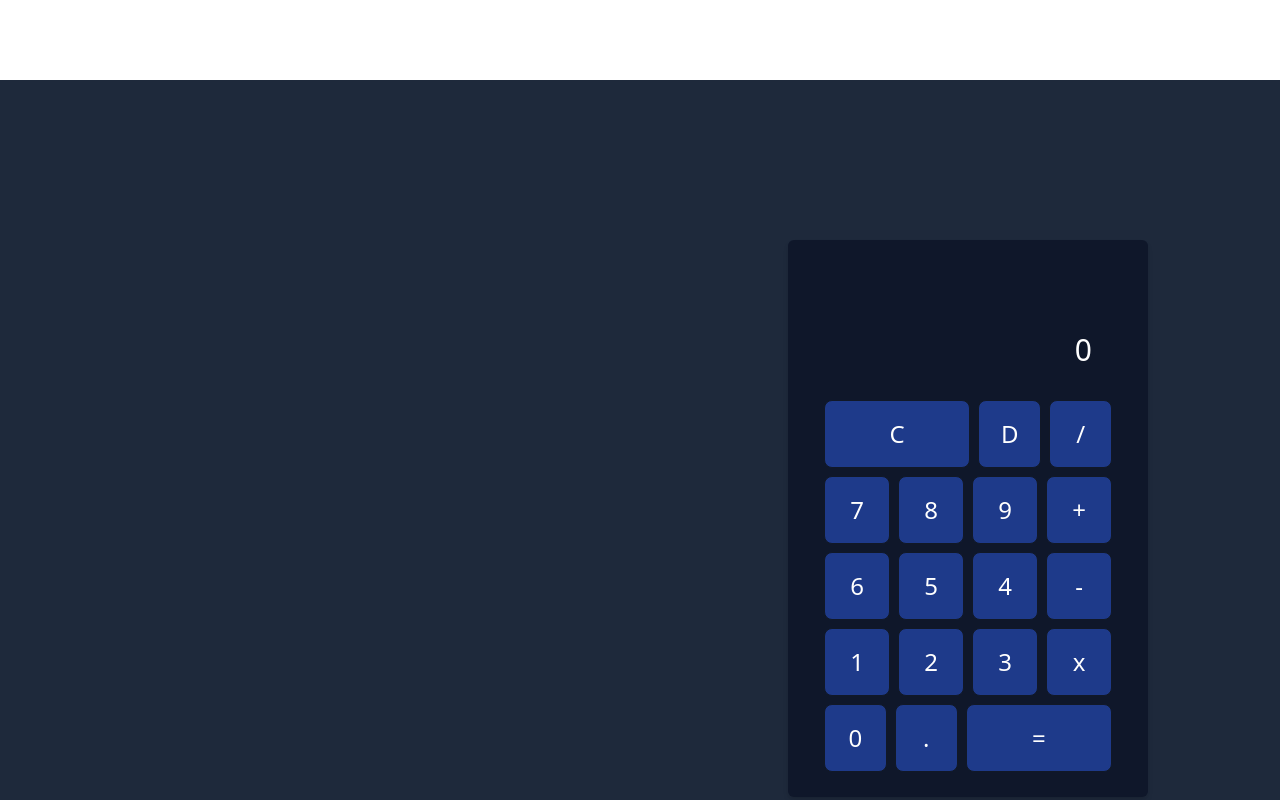
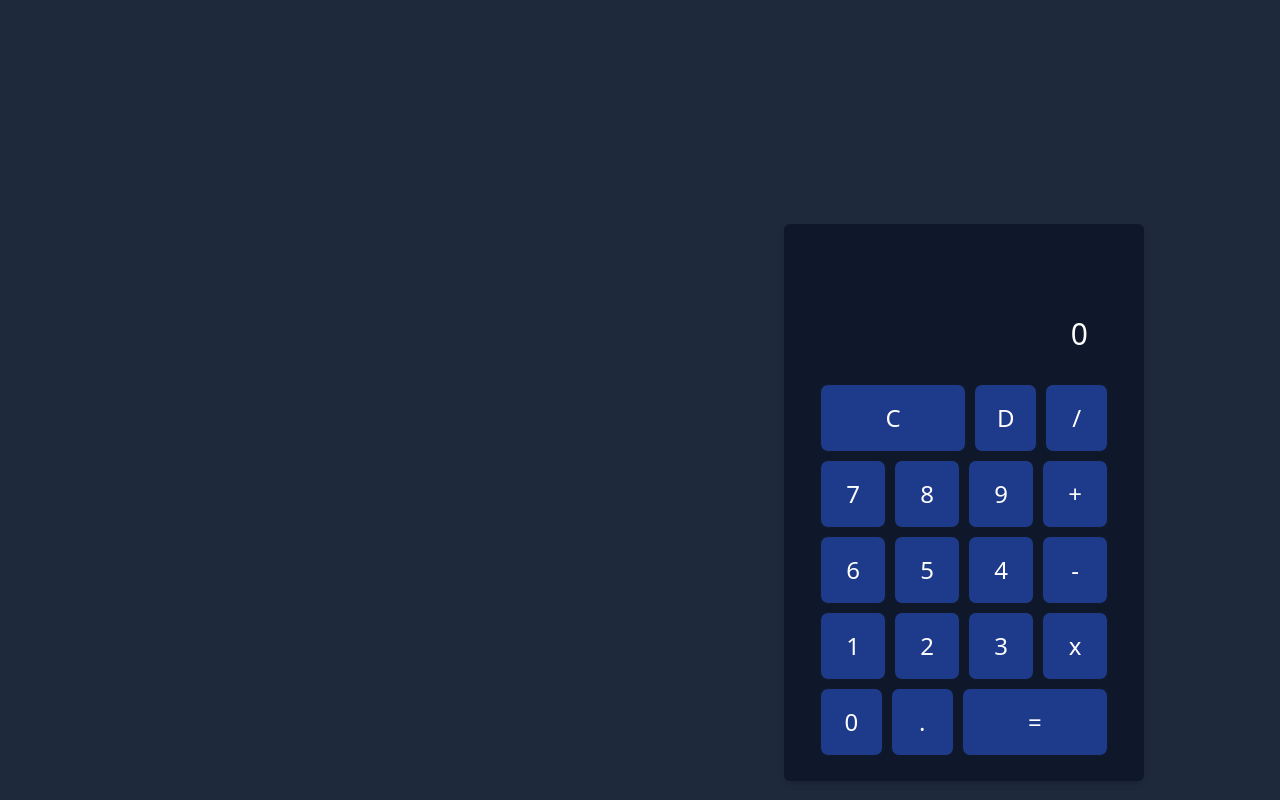
Before and after one commit to fhariza29/Calc-nextjs, a Next.js app: page / in a window 1280 px wide. Shown: the top 800 px of the page. Built offline with nearby package versions, Linux system fonts and the light colour scheme.

Commit message:
mengedit backgorund

```diff
--- a/pages/index.js
+++ b/pages/index.js
@@ -4,8 +4,8 @@ import Calc from './calc'
 
 const index = () => {
   return (
-    <div className=' bg-slate-800 w-full aspect-auto auto-cols-max '>
-    <div className='    py-20 px-5 flex justify-around text-center my-20 box-border ml-96 mr-96'>
+    <div className=' bg-slate-800  aspect-auto h-screen py-16  '>
+    <div className='     px-4 flex justify-around text-center my-20 box-border ml-96 mr-96'>
     <Calc />
     </div>
     </div>
```
